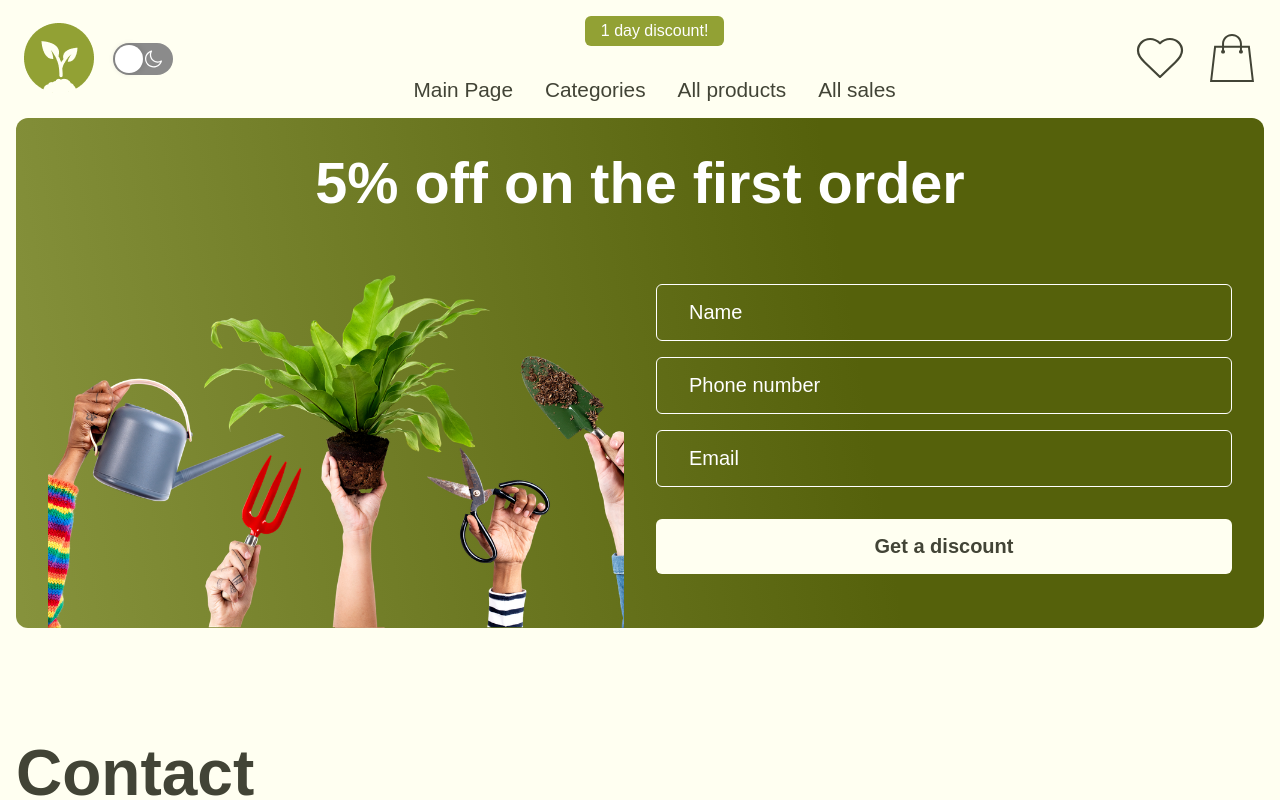
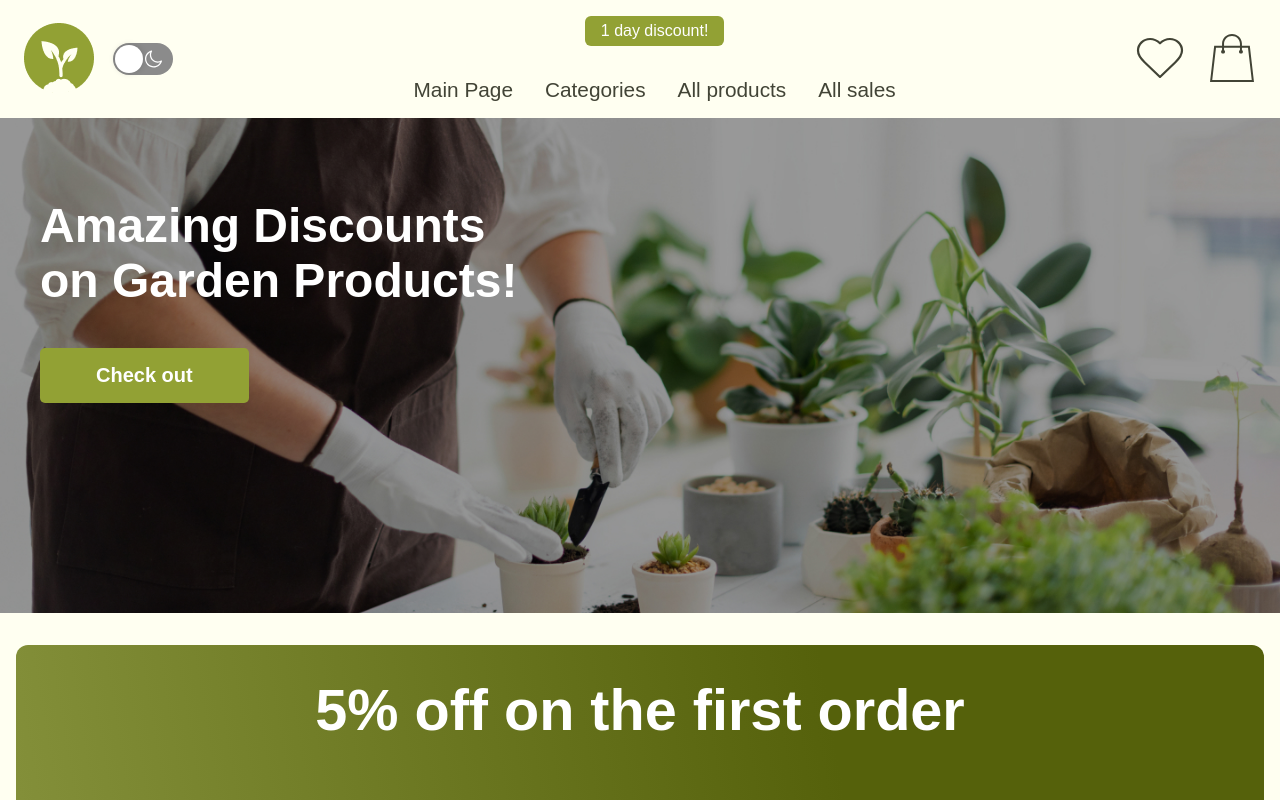
Before and after one commit to Olhaj/Garden-shop, a React (Vite) app in the folder frontend/: page / in a window 1280 px wide. Shown: the top 800 px of the page. Built offline with nearby package versions, Linux system fonts and the light colour scheme.

Commit message:
готов баннер

```diff
--- /dev/null
+++ b/frontend/src/components/Banner/Banner.jsx
@@ -0,0 +1,18 @@
+import React from "react";
+import "./_Banner.scss";
+
+const Banner = () => {
+  return (
+    <section className="hero">
+      <div className="hero_title">
+        <h1 className="hero_text">
+          Amazing Discounts <br />
+          on Garden Products!
+        </h1>
+        <button className="hero_btn">Check out</button>
+      </div>
+    </section>
+  );
+};
+
+export default Banner;
--- /dev/null
+++ b/frontend/src/components/Banner/_Banner.scss
@@ -0,0 +1,40 @@
+.hero {
+    justify-content: space-between;
+    background-position: center;
+    background-size: cover;
+    background-image: url("/public/images/images_header/hero.jpg");
+    padding: 5rem 2.5rem 13.125rem;
+    margin-bottom: 2rem;
+
+    .hero_text {
+        font-weight: 700;
+        font-size: clamp(3rem, 1vw + 0.5rem, 6rem);
+
+        body.light & {
+            color: #ffffff;
+        }
+
+        body.dark & {
+            color: #ffffff;
+        }
+    }
+
+    &_btn {
+        margin-top: 2.5rem;
+        background-color: #92a134;
+        color: #ffffff;
+        padding: 1rem 3.5rem;
+        border: none;
+        border-radius: 0.313rem;
+        cursor: pointer;
+        font-weight: 600;
+        font-style: SemiBold;
+        font-size: 1.25rem;
+        text-align: center;
+        text-decoration: none;
+    }
+
+    img {
+        max-width: 100%;
+    }
+}
--- a/frontend/src/components/Layout/Layout.jsx
+++ b/frontend/src/components/Layout/Layout.jsx
@@ -1,5 +1,6 @@
 import React from "react";
 import Header from "@components/Header/Header";
+import Banner from "../Banner/Banner";
 import { Outlet } from "react-router-dom";
 import Footer from "@components/Footer/Footer";
 
@@ -7,6 +8,7 @@ const Layout = () => {
   return (
     <>
       <Header />
+      <Banner />
       <main>
         <Outlet />
       </main>
```
